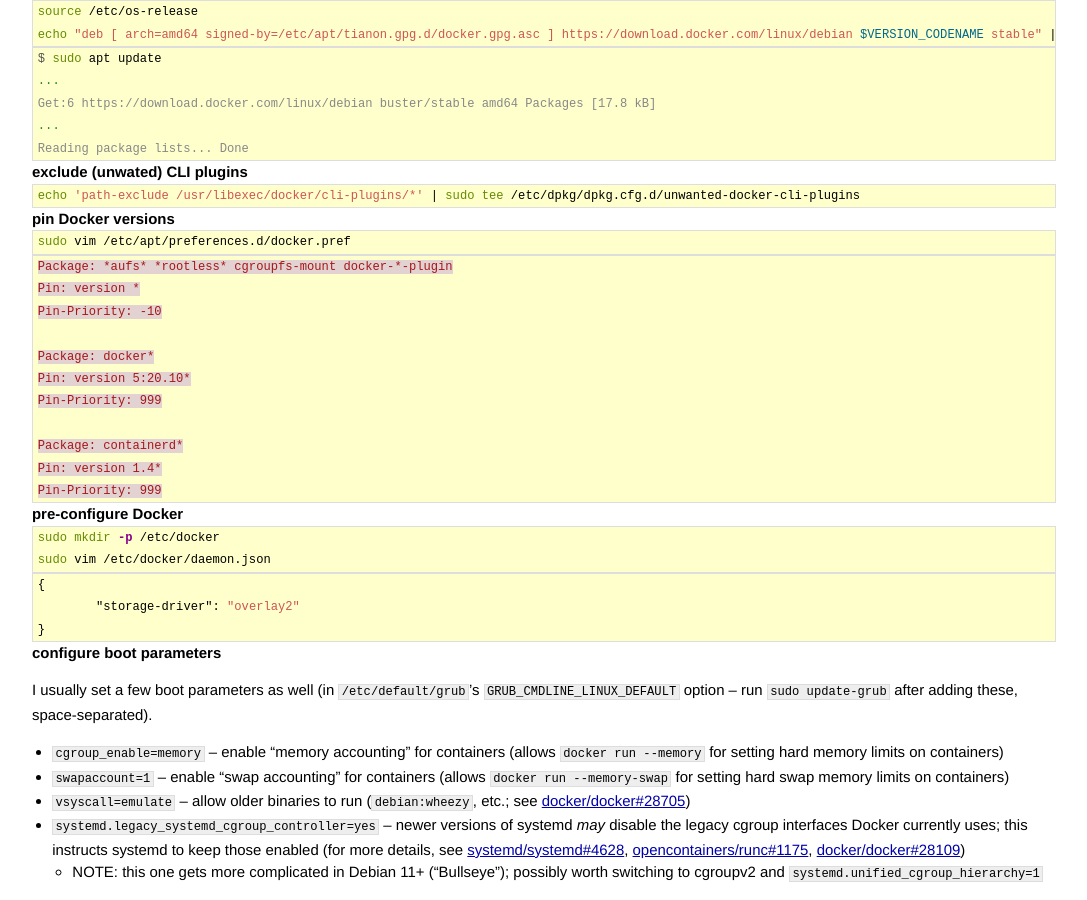
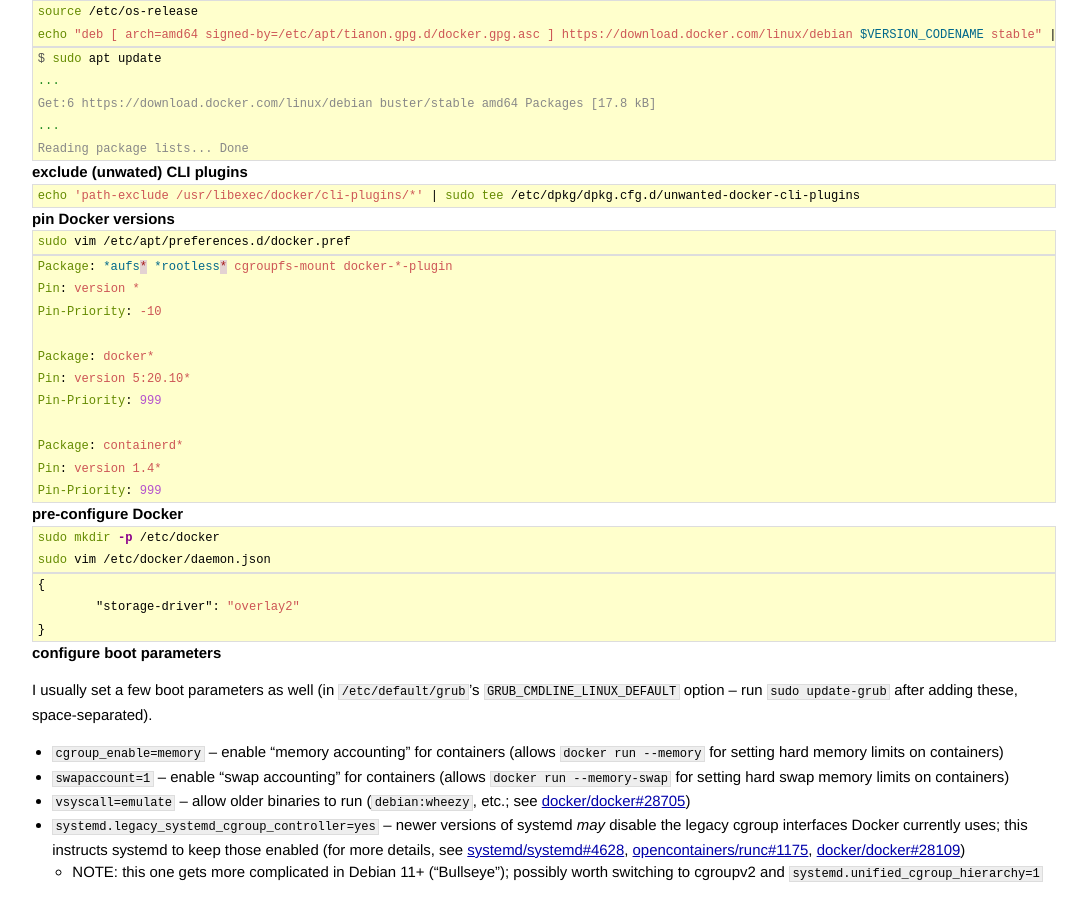
Before and after one commit to tianon/tianon.github.io, a Jekyll site: the page built from _posts/2021-03-16-docker-setup-reredux.md, in a window 1280 px wide and 900 px high, scrolled down 368 px. Shown: the whole window, without its empty margins (96-1183 px from the left). Built offline with Jekyll 4.4.1, drawn with Linux system fonts in a browser that asks for light colours.

Commit message:
"rouge"'s "http" highlighter apparently validates now that the code block includes the "METHOD ..." line of a request or the "HTTP/..." line of a response so errors on deb822 🙃

````diff
--- a/_posts/2021-03-16-docker-setup-reredux.md
+++ b/_posts/2021-03-16-docker-setup-reredux.md
@@ -42,7 +42,7 @@
 sudo vim /etc/apt/preferences.d/docker.pref
 ```
 
-```http
+```yaml
 Package: *aufs* *rootless* cgroupfs-mount docker-*-plugin
 Pin: version *
 Pin-Priority: -10
````
